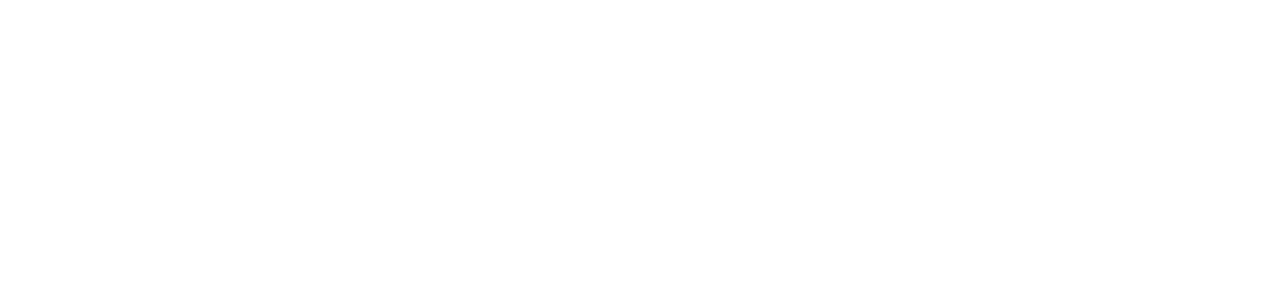
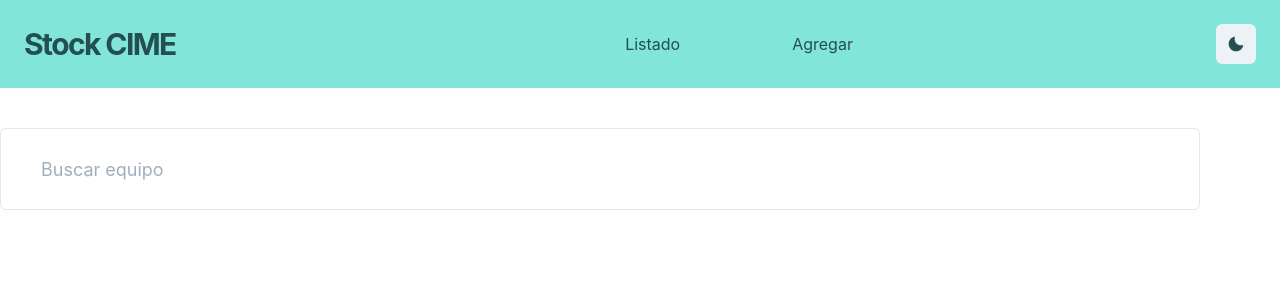
Before and after one commit to juaneme8/control-stock, a Next.js app: page / in a window 1280 px wide. Shown: the top 300 px of the page. Built offline with nearby package versions, Linux system fonts and the light colour scheme.

Commit message:
Agregado de AppBar y filtro de búsqueda

```diff
--- a/pages/index.js
+++ b/pages/index.js
@@ -1,4 +1,7 @@
+import { Flex, Input } from '@chakra-ui/react';
 import Head from 'next/head';
+
+import AppBar from '../components/AppBar';
 
 export default function Home() {
   return (
@@ -7,6 +10,9 @@ export default function Home() {
         <title>Control de Stock - CIME</title>
         <link href="/favicon.ico" rel="icon" />
       </Head>
+
+      <AppBar />
+      <Input maxWidth="1200" mt="10" p="10" placeholder="Buscar equipo" size="lg" />
     </>
   );
 }
```
